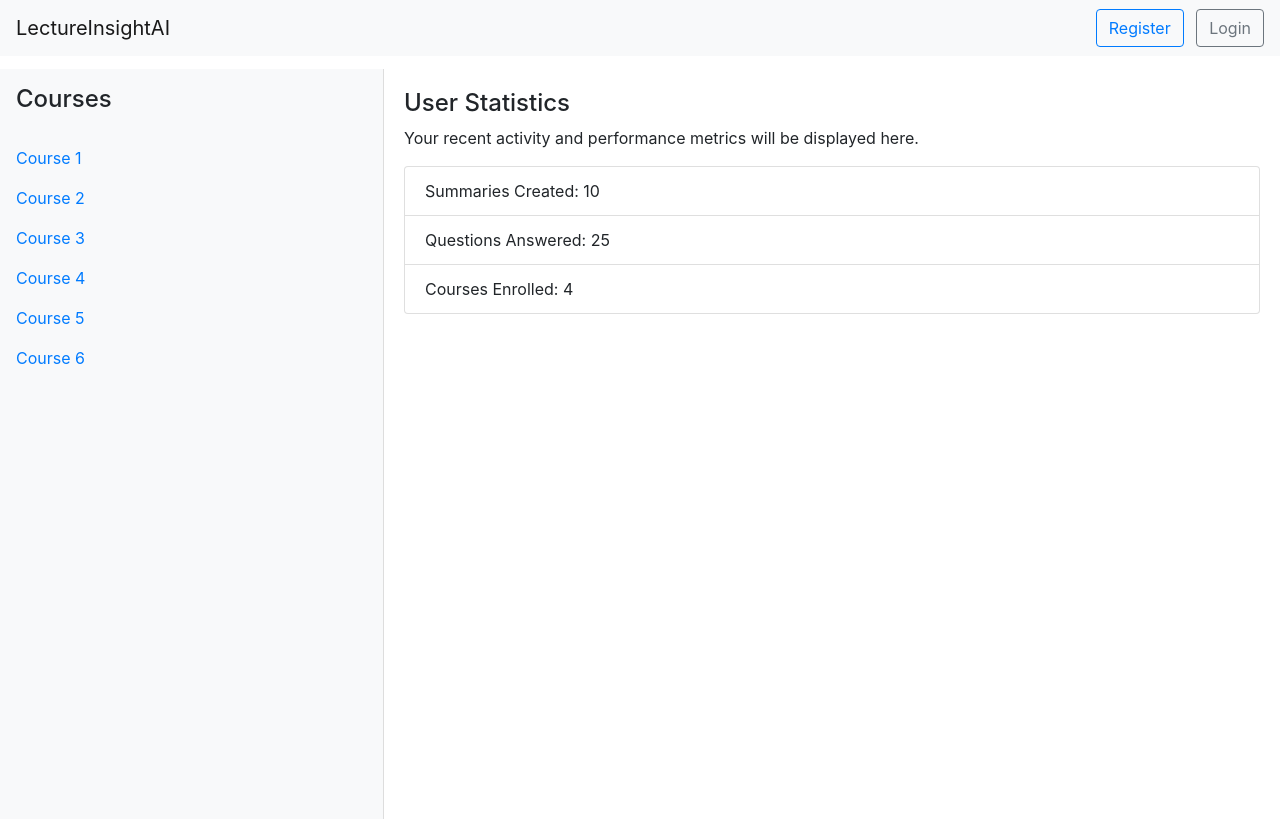
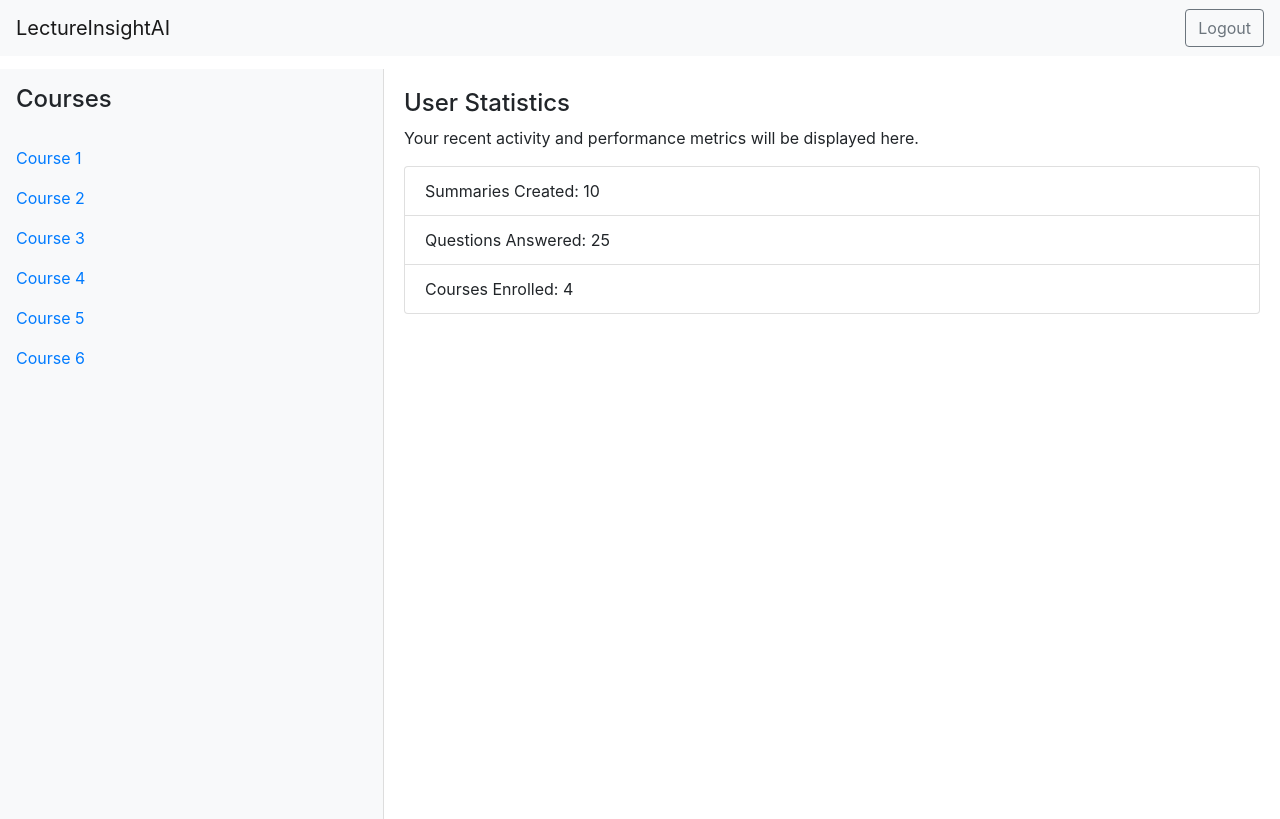
Before and after one commit to Arpit-Moga/LectureInsightAI, a Flask app: page / in a window 1280 px wide. Run offline with Flask 3, Linux system fonts and the light colour scheme; the visitor is signed in with stand-in values (Sample User, id 1); parts of the project's set-up code (start-up, migrations or seed data) failed here and were passed over; some libraries are stand-ins or nearby versions.

Commit message:
Generic Changes

```diff
--- a/main.py
+++ b/main.py
@@ -27,12 +27,15 @@ def Home():
 @app.route('/Register', methods=['GET', 'POST'])
 def Register():
     if request.method == 'POST':
+        if 'username' in session: session.pop('username', None)
+
         username = request.form['username']
         email = request.form['email']
         password = request.form['password']
 
-        if users_collection.find_one({'username': username}):
-            return render_template('Register.html')
+        if users_collection.find_one({'email': email}):
+            error = "Email already exists. Please try again."
+            return render_template('Register.html', error=error)
 
         users_collection.insert_one({'username': username, 'password': password , 'email': email})
 
@@ -45,8 +48,10 @@ def Register():
 @app.route('/Login', methods=['GET', 'POST'])
 def Login():
     if request.method == 'POST':
-        email = request.form['email']
-        password = request.form['password']
+        if 'username' in session: session.pop('username', None)
+
+        email = request.form.get('email')
+        password = request.form.get('password')
 
         user = users_collection.find_one({'email': email, 'password': password})
 
@@ -54,10 +59,17 @@ def Login():
             session['username'] = user['username']
             return redirect(url_for('Home'))
         else:
-            return render_template('Login.html')
+            error = "Invalid email or password. Please try again."
+            return render_template('Login.html', error=error)
 
     return render_template('Login.html')
 
 
+@app.route('/Logout')
+def Logout():
+    session.pop('username', None)
+    return redirect(url_for('Home'))
+
+
 if __name__ == '__main__':
     app.run(debug=True)
--- a/templates/Home.html
+++ b/templates/Home.html
@@ -37,8 +37,7 @@
     <nav class="navbar navbar-expand-lg navbar-light bg-light">
         <a class="navbar-brand" href="{{ url_for('Home') }}">LectureInsightAI</a>
         <div class="ml-auto">
-            <a href="{{ url_for('Register') }}" class="btn btn-outline-primary mr-2">Register</a>
-            <a href="{{ url_for('Login') }}" class="btn btn-outline-secondary">Login</a>
+            <a href="{{ url_for('Logout') }}" class="btn btn-outline-secondary">Logout</a>
         </div>
     </nav>
 
```
Also changed, not shown: templates/Login.html (+9 -0 lines), templates/Register.html (+8 -0 lines).
